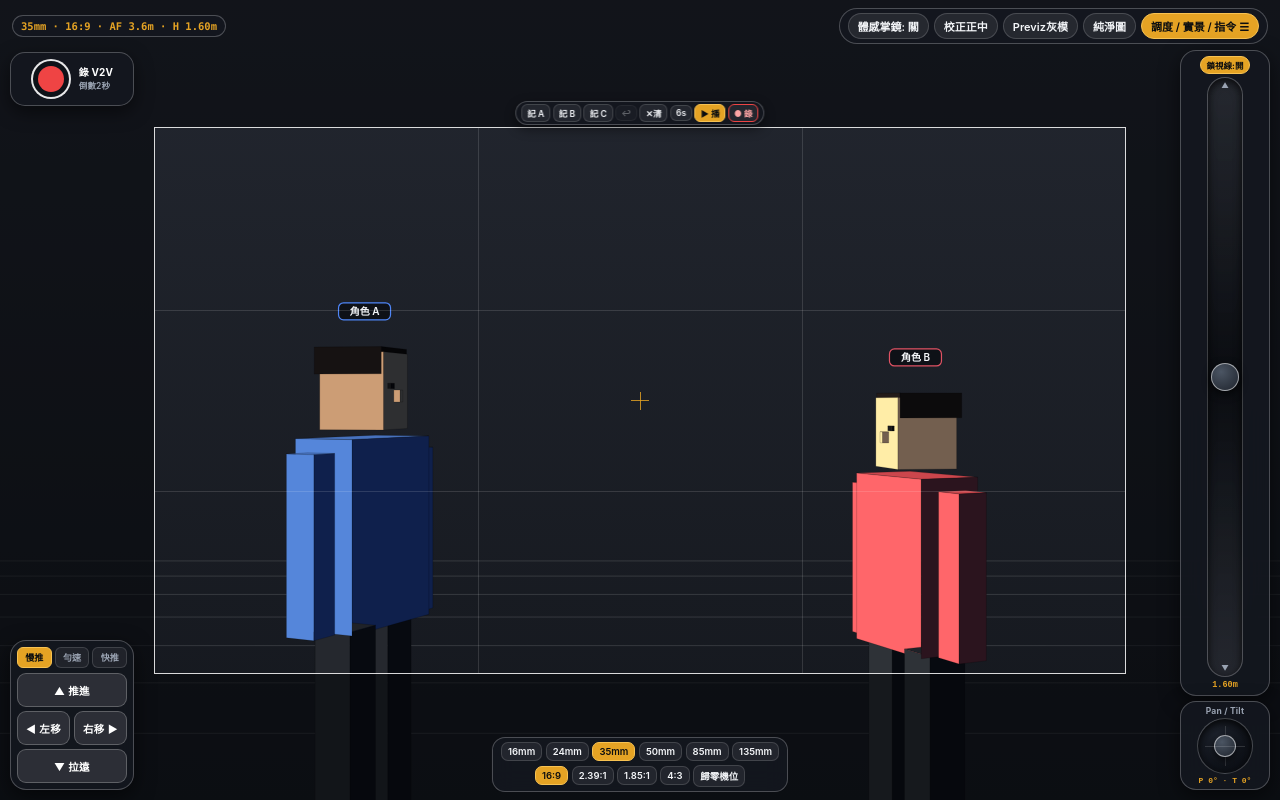
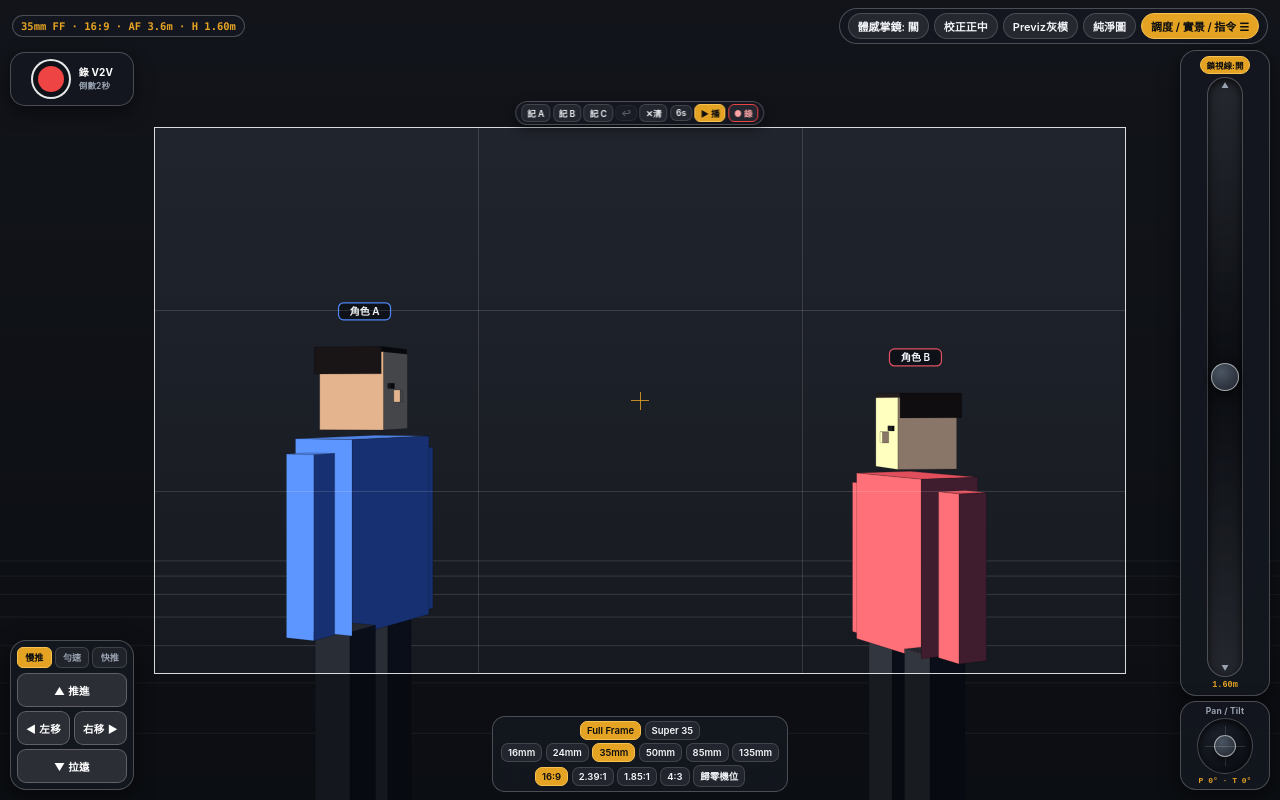
Before and after one commit to ringng/cineai, a plain HTML site: page index.html in a window 1280 px wide. Drawn offline with Linux system fonts and the light colour scheme.

Commit message:
Update index.html

```diff
--- a/index.html
+++ b/index.html
@@ -431,7 +431,7 @@
       transform: scale(0.97);
     }
 
-    /* 底部中央：焦段快選條（亦可雙指縮放）+ 比例切換 */
+    /* 底部中央：片幅（Full Frame / Super 35）+ 焦段快選條 + 比例切換 */
     #bottom-center-dock {
       position: absolute;
       left: 50%;
@@ -441,15 +441,15 @@
       display: flex;
       flex-direction: column;
       align-items: center;
-      gap: 3.5px;
+      gap: 3px;
       background: var(--bg-glass);
       border: 1px solid var(--border-subtle);
       backdrop-filter: blur(12px);
       -webkit-backdrop-filter: blur(12px);
-      padding: 4.5px 8px;
+      padding: 4px 8px;
       border-radius: 13px;
     }
-    .lens-strip, .ar-strip {
+    .sensor-strip, .lens-strip, .ar-strip {
       display: flex;
       align-items: center;
       gap: 3.5px;
@@ -937,7 +937,7 @@
     <!-- 頂部取景器狀態與核心快捷鍵 -->
     <div id="top-hud-bar">
       <div class="hud-pill-group">
-        <span id="hud-info" class="osd-readout">35mm · 16:9 · AF 3.6m · H 1.60m</span>
+        <span id="hud-info" class="osd-readout">35mm FF · 16:9 · AF 3.6m · H 1.60m</span>
         <div id="rec-badge"><span class="rec-dot"></span><span id="rec-timer">00:00</span></div>
       </div>
 
@@ -979,8 +979,12 @@
       </div>
     </div>
 
-    <!-- 底部中央：焦段快選條（亦可雙指縮放）+ 比例切換 -->
+    <!-- 底部中央：片幅（Full Frame / Super 35）+ 焦段快選條（亦可雙指縮放）+ 比例切換 -->
     <div id="bottom-center-dock">
+      <div class="sensor-strip">
+        <button type="button" class="chip-btn fmt-btn active" data-fmt="ff">Full Frame</button>
+        <button type="button" class="chip-btn fmt-btn" data-fmt="s35">Super 35</button>
+      </div>
       <div class="lens-strip">
         <button type="button" class="chip-btn lens-btn" data-mm="16">16mm</button>
         <button type="button" class="chip-btn lens-btn" data-mm="24">24mm</button>
@@ -1180,6 +1184,15 @@
         </div>
 
         <div class="sec-box">
+          <div class="sec-title">陰影濃度 Shadow（50% / 75% / 100%）</div>
+          <div class="row-grid-3">
+            <button type="button" class="chip-btn shd-btn" data-shd="0.5">Shadow 50%</button>
+            <button type="button" class="chip-btn shd-btn active" data-shd="0.75">Shadow 75%</button>
+            <button type="button" class="chip-btn shd-btn" data-shd="1.0">Shadow 100%</button>
+          </div>
+        </div>
+
+        <div class="sec-box">
           <div class="sec-title">主光方向與色溫氛圍（同時作用於人物、骨架與實景）</div>
           <div class="row-grid-2">
             <button type="button" id="btn-l-left" class="chip-btn active">主光在左側</button>
@@ -1264,6 +1277,7 @@
         '4:3': 4 / 3
       };
       let currentAspect = '16:9';
+      let sensorFormat = 'ff'; // 'ff' Full Frame | 's35' Super 35 (1.5x crop)
       let clayMode = false;
       let cleanRenderFlag = false;
       let promptLang = 'zh';
@@ -1299,8 +1313,18 @@
 
       const light = {
         side: -1,
-        mood: 'golden'
+        mood: 'golden',
+        shadowStrength: 0.75 // 0.50 | 0.75 | 1.00
       };
+
+      function getEffectiveFocalMm() {
+        return sensorFormat === 's35' ? cam.focal * 1.5 : cam.focal;
+      }
+
+      function getEffectiveAspectRatio() {
+        const baseR = ASPECT_RATIOS[currentAspect] || (16 / 9);
+        return sensorFormat === 's35' ? Math.max(1.2, baseR * 0.92) : baseR;
+      }
 
       const SKY_MAP = {
         darkgrey: { top: '#232730', bot: '#14171d', fog: 'rgba(130, 142, 162, 0.22)', zh: '深灰色影棚背景', en: 'neutral dark grey studio backdrop' },
@@ -1349,8 +1373,8 @@
         const topHudBottom = 42;
         const kfBarH = 22;
         const availW = Math.max(200, W - 308);
-        const availH = Math.max(110, H - 186);
-        const r = ASPECT_RATIOS[currentAspect] || (16 / 9);
+        const availH = Math.max(110, H - 208);
+        const r = getEffectiveAspectRatio();
         let fw = availW;
         let fh = fw / r;
         if (fh > availH) {
@@ -1415,7 +1439,7 @@
       function projectPoint(wx, wy, wz) {
         const c = worldToCam(wx, wy, wz);
         if (c.depth <= 0.15) return null;
-        const focalPx = (cam.focal / 24) * H;
+        const focalPx = (getEffectiveFocalMm() / 24) * H;
         return {
           sx: W / 2 + (c.cx / c.depth) * focalPx,
           sy: H / 2 - (c.cy / c.depth) * focalPx,
@@ -1433,9 +1457,11 @@
         const lz = Math.sin(pRad) * 0.78 * light.side - Math.cos(pRad) * (-0.35);
         const len = Math.hypot(lx, ly, lz) || 1;
         const diff = Math.max(0, nx * (lx / len) + ny * (ly / len) + nz * (lz / len));
-        const r = Math.min(255, Math.round(rgb[0] * (0.28 * (pal.amb[0] / 120) + diff * 1.05 * (pal.key[0] / 195))));
-        const g = Math.min(255, Math.round(rgb[1] * (0.28 * (pal.amb[1] / 120) + diff * 1.05 * (pal.key[1] / 195))));
-        const b = Math.min(255, Math.round(rgb[2] * (0.28 * (pal.amb[2] / 120) + diff * 1.05 * (pal.key[2] / 195))));
+        // Shadow 50% (0.50) 抬高暗部基底；Shadow 100% (1.00) 壓深暗部基底
+        const ambFloor = 0.56 - (light.shadowStrength - 0.5) * 0.56;
+        const r = Math.min(255, Math.round(rgb[0] * (ambFloor * (pal.amb[0] / 120) + diff * 1.05 * (pal.key[0] / 195))));
+        const g = Math.min(255, Math.round(rgb[1] * (ambFloor * (pal.amb[1] / 120) + diff * 1.05 * (pal.key[1] / 195))));
+        const b = Math.min(255, Math.round(rgb[2] * (ambFloor * (pal.amb[2] / 120) + diff * 1.05 * (pal.key[2] / 195))));
         return `rgb(${r},${g},${b})`;
       }
 
@@ -1570,7 +1596,7 @@
 
       function calcBlurPx(subjectDist) {
         if (cam.dofStrength <= 0.01) return 0;
-        const lensFactor = Math.pow(cam.focal / 35, 1.4);
+        const lensFactor = Math.pow(getEffectiveFocalMm() / 35, 1.4);
         const distDiff = Math.abs(subjectDist - cam.focusDist);
         const rawPx = distDiff * lensFactor * cam.dofStrength * 2.1;
         return Math.max(0, Math.min(15, +rawPx.toFixed(1)));
@@ -1597,10 +1623,12 @@
         ctx.fillStyle = grad;
         ctx.fillRect(0, 0, W, H);
 
+        const effFocal = getEffectiveFocalMm();
+
         // 獨立 3D 透視地面平面著色（按攝影機俯仰角計算地平線高度）
         const groundSpec = GROUND_MAP[env.ground];
         if (groundSpec) {
-          const focalPx = (cam.focal / 24) * H;
+          const focalPx = (effFocal / 24) * H;
           const horizonY = H * 0.5 + Math.tan((cam.tilt * Math.PI) / 180) * focalPx;
           if (horizonY < H) {
             const topY = Math.max(0, horizonY);
@@ -1627,7 +1655,7 @@
           const refDist = 3.6 + env.bgDepthDist;
           const curDist = Math.max(1.2, cam.z + env.bgDepthDist);
 
-          const opticalZoom = (cam.focal / refFocal) * (refDist / curDist);
+          const opticalZoom = (effFocal / refFocal) * (refDist / curDist);
           const totalScale = Math.max(1.10, 1.32 * opticalZoom);
 
           const imgR = env.bgImage.width / env.bgImage.height;
@@ -1641,7 +1669,7 @@
             dh = dw / imgR;
           }
 
-          const focalPx = (cam.focal / 24) * H;
+          const focalPx = (effFocal / 24) * H;
           const parallaxFactor = Math.max(0.22, Math.min(0.85, 6.5 / curDist));
           const panPx = -Math.tan((cam.pan * Math.PI) / 180) * focalPx * 0.48 - cam.x * (focalPx / curDist) * parallaxFactor;
           const tiltRad = (cam.tilt * Math.PI) / 180;
@@ -1710,10 +1738,11 @@
         }
 
         const activeList = actors.filter(a => a.active);
+        const shadowAlpha = Math.max(0.22, Math.min(0.65, 0.18 + light.shadowStrength * 0.44));
         activeList.forEach(a => {
           const pb = projectPoint(a.x, 0.01, a.z);
           if (pb) {
-            ctx.fillStyle = 'rgba(0,0,0,0.42)';
+            ctx.fillStyle = `rgba(0,0,0,${shadowAlpha.toFixed(2)})`;
             ctx.beginPath();
             ctx.ellipse(pb.sx, pb.sy, Math.max(10, 0.30 * pb.scale), Math.max(4, 0.11 * pb.scale), 0, 0, Math.PI * 2);
             ctx.fill();
@@ -1807,8 +1836,9 @@
 
       function updateHUD() {
         const fTag = cam.autoFocus ? `AF ${cam.focusDist.toFixed(1)}m` : `MF ${cam.focusDist.toFixed(1)}m`;
+        const fmtTag = sensorFormat === 's35' ? 'S35' : 'FF';
         document.getElementById('hud-info').textContent =
-          `${Math.round(cam.focal)}mm · ${currentAspect} · ${fTag} · H ${cam.y.toFixed(2)}m`;
+          `${Math.round(cam.focal)}mm ${fmtTag} · ${currentAspect} · ${fTag} · H ${cam.y.toFixed(2)}m`;
         document.getElementById('height-readout').textContent = `${cam.y.toFixed(2)}m`;
         document.getElementById('pt-readout').textContent = `P ${Math.round(cam.pan)}° · T ${Math.round(cam.tilt)}°`;
         updatePromptText();
@@ -2764,8 +2794,17 @@
       }
 
       // ==========================
-      // 6. 控制、3D 立體骨架、多實景相片切換、散景與 V2V 指令
+      // 6. 控制、片幅、陰影、3D 立體骨架、多實景相片切換、散景與 V2V 指令
       // ==========================
+      function setSensorFormat(fmt) {
+        sensorFormat = fmt;
+        document.querySelectorAll('.fmt-btn').forEach(b => {
+          b.classList.toggle('active', b.dataset.fmt === fmt);
+        });
+        updateSafeFrameLayout();
+        updateHUD();
+      }
+
       function setFocal(mm) {
         cam.focal = mm;
         document.querySelectorAll('.lens-btn').forEach(b => {
@@ -2920,8 +2959,11 @@
 
         const namesZh = actives.map(a => a.tag || a.name).join('、');
         const namesEn = actives.map(a => a.tag || a.archetype).join(', ');
-        const dofZh = cam.dofStrength > 0.1 && cam.focal >= 50 ? '，大光圈淺景深柔化遠景散景' : '，自然電影景深層次';
-        const dofEn = cam.dofStrength > 0.1 && cam.focal >= 50 ? ', shallow depth of field with natural background bokeh' : ', natural cinematic depth of field';
+        const fmtZh = sensorFormat === 's35' ? 'Super 35 片幅' : 'Full Frame 全片幅';
+        const fmtEn = sensorFormat === 's35' ? 'Super 35 sensor' : 'Full Frame sensor';
+        const shdPct = Math.round(light.shadowStrength * 100);
+        const dofZh = cam.dofStrength > 0.1 && getEffectiveFocalMm() >= 50 ? '，大光圈淺景深柔化遠景散景' : '，自然電影景深層次';
+        const dofEn = cam.dofStrength > 0.1 && getEffectiveFocalMm() >= 50 ? ', shallow depth of field with natural background bokeh' : ', natural cinematic depth of field';
 
         const styleLineZh = styleText ? `畫面風格：${styleText}。` : '';
         const actionLineZh = actionText ? `；動作神態：${actionText}` : '';
@@ -2930,13 +2972,13 @@
 
         const zh = [
           `【造型與時代質感】${styleLineZh}場上人物（${namesZh}）嚴格對齊參考圖之服飾、面容與年代細節${actionLineZh}。`,
-          `【光影與環境色調】${env.bgImage ? '實景現場空間透視與光影一致' : sky.zh}，主光來自畫面${light.side === -1 ? '左側' : '右側'}，${mood.zh}${dofZh}，24fps。`,
+          `【光影與環境色調】${env.bgImage ? '實景現場空間透視與光影一致' : sky.zh}，主光來自畫面${light.side === -1 ? '左側' : '右側'}，${mood.zh}，陰影強度 ${shdPct}%（${fmtZh}）${dofZh}，24fps。`,
           `【V2V 運鏡與走位鎖定】嚴格跟隨輸入之 V2V 參考影片鏡頭運動軌跡、雲台轉向與升降視角、透視變化、人物位置與前後遮擋關係，將 3D 預演畫面轉化為真實寫實電影鏡頭。`
         ].join('\n');
 
         const en = [
           `[Style & Character Consistency] ${styleLineEn}Preserve exact character wardrobe, facial identity, and period textures from reference images for (${namesEn})${actionLineEn}.`,
-          `[Lighting & Atmosphere] ${env.bgImage ? 'Matched live-action location perspective and lighting' : sky.en}, key light from camera-${light.side === -1 ? 'left' : 'right'}, ${mood.en}${dofEn}, 24fps.`,
+          `[Lighting & Atmosphere] ${env.bgImage ? 'Matched live-action location perspective and lighting' : sky.en}, key light from camera-${light.side === -1 ? 'left' : 'right'}, ${mood.en}, shadow depth ${shdPct}% (${fmtEn})${dofEn}, 24fps.`,
           `[V2V Motion & Blocking Lock] Strictly follow the input V2V reference video's camera trajectory, pan/tilt and crane elevation, perspective shifts, subject positions, and occlusion while transforming the 3D previz into photorealistic live-action cinema.`
         ].join('\n');
 
@@ -2991,6 +3033,9 @@
 
       document.getElementById('btn-record-v2v').addEventListener('click', toggleV2VRecording);
 
+      document.querySelectorAll('.fmt-btn').forEach(btn => {
+        btn.addEventListener('click', () => setSensorFormat(btn.dataset.fmt));
+      });
       document.querySelectorAll('.lens-btn').forEach(btn => {
         btn.addEventListener('click', () => setFocal(parseInt(btn.dataset.mm, 10)));
       });
@@ -3168,6 +3213,14 @@
         updatePromptText();
       });
 
+      document.querySelectorAll('.shd-btn').forEach(btn => {
+        btn.addEventListener('click', () => {
+          light.shadowStrength = parseFloat(btn.dataset.shd);
+          document.querySelectorAll('.shd-btn').forEach(b => b.classList.toggle('active', b === btn));
+          updatePromptText();
+        });
+      });
+
       document.getElementById('btn-l-left').addEventListener('click', () => {
         light.side = -1;
         document.getElementById('btn-l-left').classList.add('active');
```
